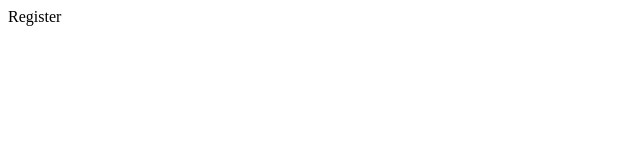
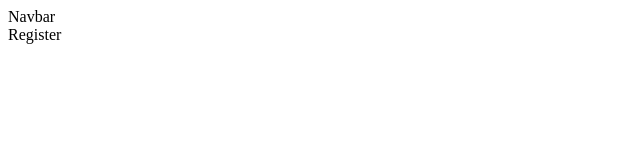
Before and after one commit to Usman-Ubaid/blogApp, a React (Vite) app in the folder frontend/: page /register in a window 1280 px wide. Shown: the top 160 px of the page, without its empty margins (0-640 px from the left). Built offline with nearby package versions, Linux system fonts and the light colour scheme; the HTML template or start-up script is replaced by a standard one.

Commit message:
feat: create Layout & Navbar comp

```diff
--- /dev/null
+++ b/frontend/src/components/common/Layout.tsx
@@ -0,0 +1,15 @@
+import { ReactNode } from "react";
+import Navbar from "./Navbar";
+
+const Layout = ({ children }: { children: ReactNode }) => {
+  return (
+    <>
+      <div>
+        <Navbar />
+      </div>
+      <div>{children}</div>
+    </>
+  );
+};
+
+export default Layout;
--- /dev/null
+++ b/frontend/src/components/common/Navbar.tsx
@@ -0,0 +1,5 @@
+const Navbar = () => {
+  return <div>Navbar</div>;
+};
+
+export default Navbar;
--- a/frontend/src/pages/Login.tsx
+++ b/frontend/src/pages/Login.tsx
@@ -1,5 +1,7 @@
+import Layout from "../components/common/Layout";
+
 const Login = () => {
-  return <div>Login</div>;
+  return <Layout>Login</Layout>;
 };
 
 export default Login;
--- a/frontend/src/pages/Register.tsx
+++ b/frontend/src/pages/Register.tsx
@@ -1,5 +1,7 @@
+import Layout from "../components/common/Layout";
+
 const Register = () => {
-  return <div>Register</div>;
+  return <Layout>Register</Layout>;
 };
 
 export default Register;
```
